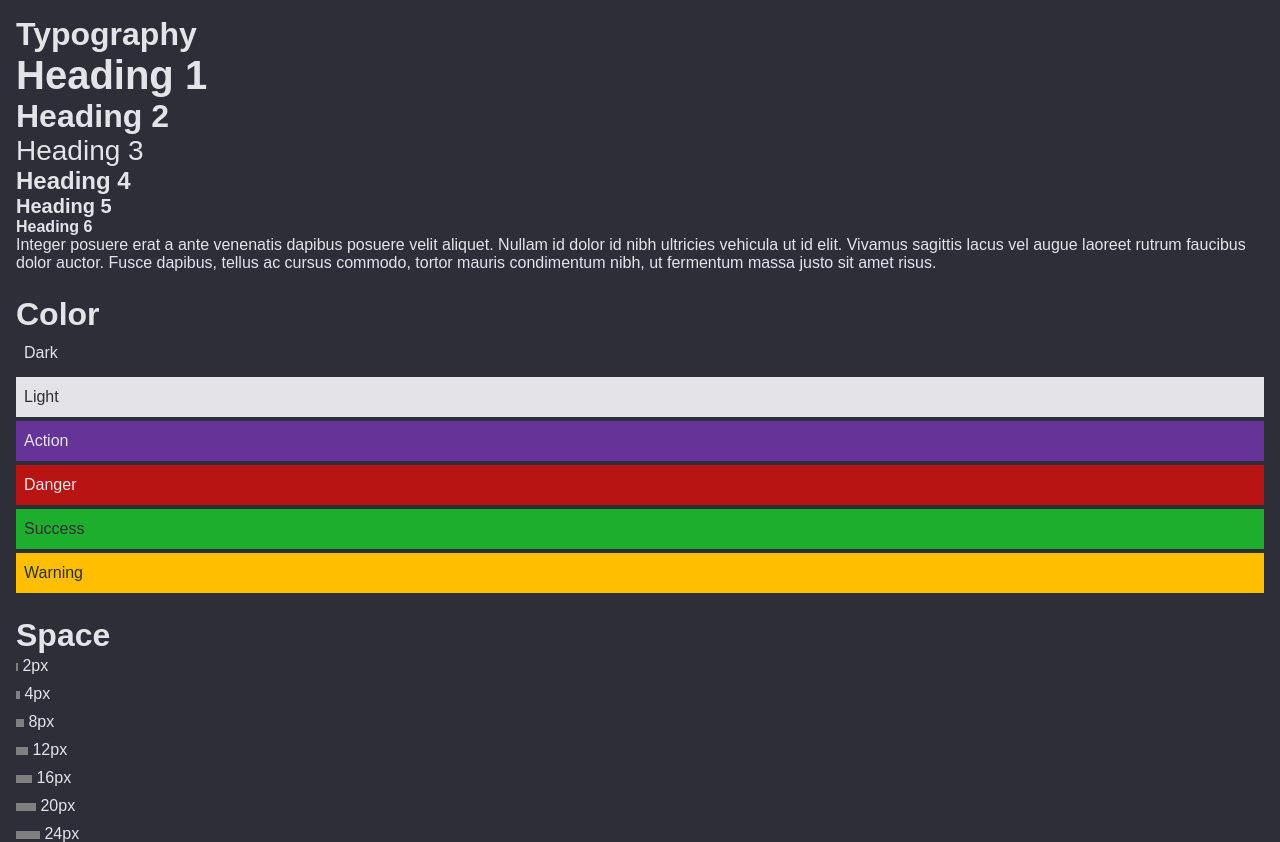
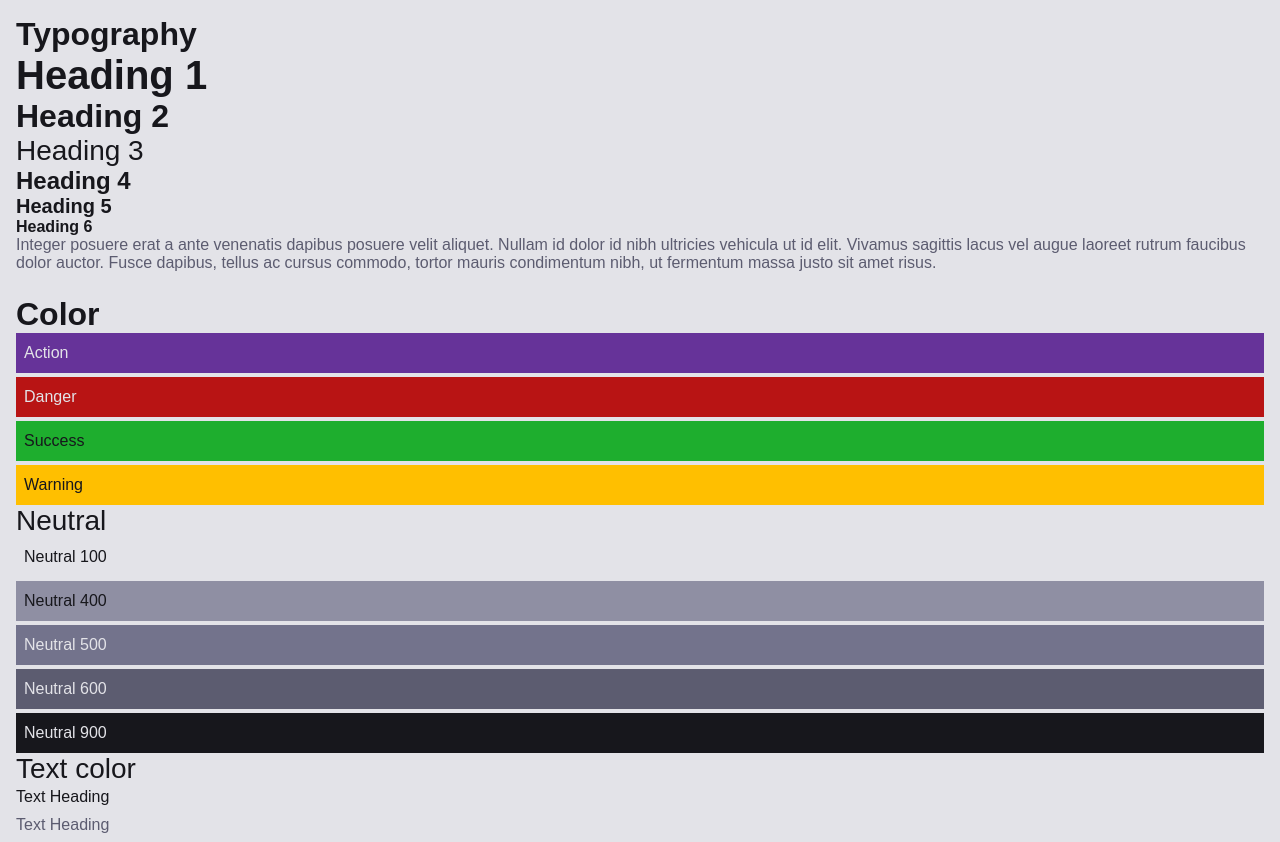
Before and after one commit to lgtmpodcast/podcast, a website: page index.html in a window 1280 px wide. Shown: the top 842 px of the page. Drawn offline with Linux system fonts and the light colour scheme.

Commit message:
Episode 4

```diff
--- a/index.html
+++ b/index.html
@@ -31,42 +31,68 @@
     <section>
       <h2>Color</h2>
       <ul>
-        <li class="swatch" style="background-color: var(--lgtm-color-dark)">
-          Dark
+        <li
+          class="swatch text-light"
+          style="background-color: var(--lgtm-color-action)"
+        >
+          Action
         </li>
         <li
-          class="swatch"
-          style="
-            background-color: var(--lgtm-color-light);
-            color: var(--lgtm-color-dark);
-          "
+          class="swatch text-light"
+          style="background-color: var(--lgtm-color-danger)"
         >
-          Light
-        </li>
-        <li class="swatch" style="background-color: var(--lgtm-color-action)">
-          Action
-        </li>
-        <li class="swatch" style="background-color: var(--lgtm-color-danger)">
           Danger
         </li>
         <li
-          class="swatch"
-          style="
-            background-color: var(--lgtm-color-success);
-            color: var(--lgtm-color-dark);
-          "
+          class="swatch text-dark"
+          style="background-color: var(--lgtm-color-success)"
         >
           Success
         </li>
         <li
-          class="swatch"
-          style="
-            background-color: var(--lgtm-color-warning);
-            color: var(--lgtm-color-dark);
-          "
+          class="swatch text-dark"
+          style="background-color: var(--lgtm-color-warning)"
         >
           Warning
         </li>
+      </ul>
+      <h3>Neutral</h3>
+      <ul>
+        <li
+          class="swatch text-dark"
+          style="background-color: var(--lgtm-color-neutral-100)"
+        >
+          Neutral 100
+        </li>
+        <li
+          class="swatch text-dark"
+          style="background-color: var(--lgtm-color-neutral-400)"
+        >
+          Neutral 400
+        </li>
+        <li
+          class="swatch text-light"
+          style="background-color: var(--lgtm-color-neutral-500)"
+        >
+          Neutral 500
+        </li>
+        <li
+          class="swatch text-light"
+          style="background-color: var(--lgtm-color-neutral-600)"
+        >
+          Neutral 600
+        </li>
+        <li
+          class="swatch text-light"
+          style="background-color: var(--lgtm-color-neutral-900)"
+        >
+          Neutral 900
+        </li>
+      </ul>
+      <h3>Text color</h3>
+      <ul>
+        <li style="color: var(--lgtm-color-text-heading)">Text Heading</li>
+        <li style="color: var(--lgtm-color-text-body)">Text Heading</li>
       </ul>
     </section>
 
--- a/style.css
+++ b/style.css
@@ -10,8 +10,8 @@
 
 body {
   margin: 1rem;
-  background-color: var(--lgtm-color-dark);
-  color: var(--lgtm-color-light);
+  background-color: var(--lgtm-color-background);
+  color: var(--lgtm-color-text-body);
 }
 
 section + section {
@@ -26,26 +26,32 @@ li + li {
  * Typography
  */
 h1 {
+  color: var(--lgtm-color-text-heading);
   font: var(--lgtm-typography-h1);
 }
 
 h2 {
+  color: var(--lgtm-color-text-heading);
   font: var(--lgtm-typography-h2);
 }
 
 h3 {
+  color: var(--lgtm-color-text-heading);
   font: var(--lgtm-typography-h3);
 }
 
 h4 {
+  color: var(--lgtm-color-text-heading);
   font: var(--lgtm-typography-h4);
 }
 
 h5 {
+  color: var(--lgtm-color-text-heading);
   font: var(--lgtm-typography-h5);
 }
 
 h6 {
+  color: var(--lgtm-color-text-heading);
   font: var(--lgtm-typography-h6);
 }
 
@@ -69,3 +75,14 @@ p {
   padding-bottom: 0.25rem;
   background-color: gray;
 }
+
+/**
+ * Utility
+ */
+.text-light {
+  color: var(--lgtm-color-neutral-100);
+}
+
+.text-dark {
+  color: var(--lgtm-color-neutral-900);
+}
--- a/variables.css
+++ b/variables.css
@@ -13,12 +13,21 @@
   /**
    * Color
    */
-  --lgtm-color-dark: hsl(240 10% 20%);
-  --lgtm-color-light: hsl(240 10% 90%);
+  --lgtm-color-neutral-100: hsl(240 10% 90%);
+  --lgtm-color-neutral-400: hsl(240 10% 60%);
+  --lgtm-color-neutral-500: hsl(240 10% 50%);
+  --lgtm-color-neutral-600: hsl(240 10% 40%);
+  --lgtm-color-neutral-900: hsl(240 10% 10%);
+
+  --lgtm-color-subtle: var(--lgtm-color-neutral-400);
   --lgtm-color-action: rebeccapurple;
   --lgtm-color-danger: hsl(360 80% 40%);
   --lgtm-color-success: hsl(127 71% 40%);
   --lgtm-color-warning: hsl(45 100% 50%);
+
+  --lgtm-color-background: var(--lgtm-color-neutral-900);
+  --lgtm-color-text-heading: var(--lgtm-color-neutral-100);
+  --lgtm-color-text-body: var(--lgtm-color-neutral-600);
 
   /**
    * Space
@@ -37,3 +46,11 @@
   --lgtm-space-64: 4rem;
   --lgtm-space-80: 5rem;
 }
+
+@media (prefers-color-scheme: light) {
+  :root {
+    --lgtm-color-background: var(--lgtm-color-neutral-100);
+    --lgtm-color-text-heading: var(--lgtm-color-neutral-900);
+    --lgtm-color-text-subtle: var(--lgtm-color-neutral-600);
+  }
+}
```
